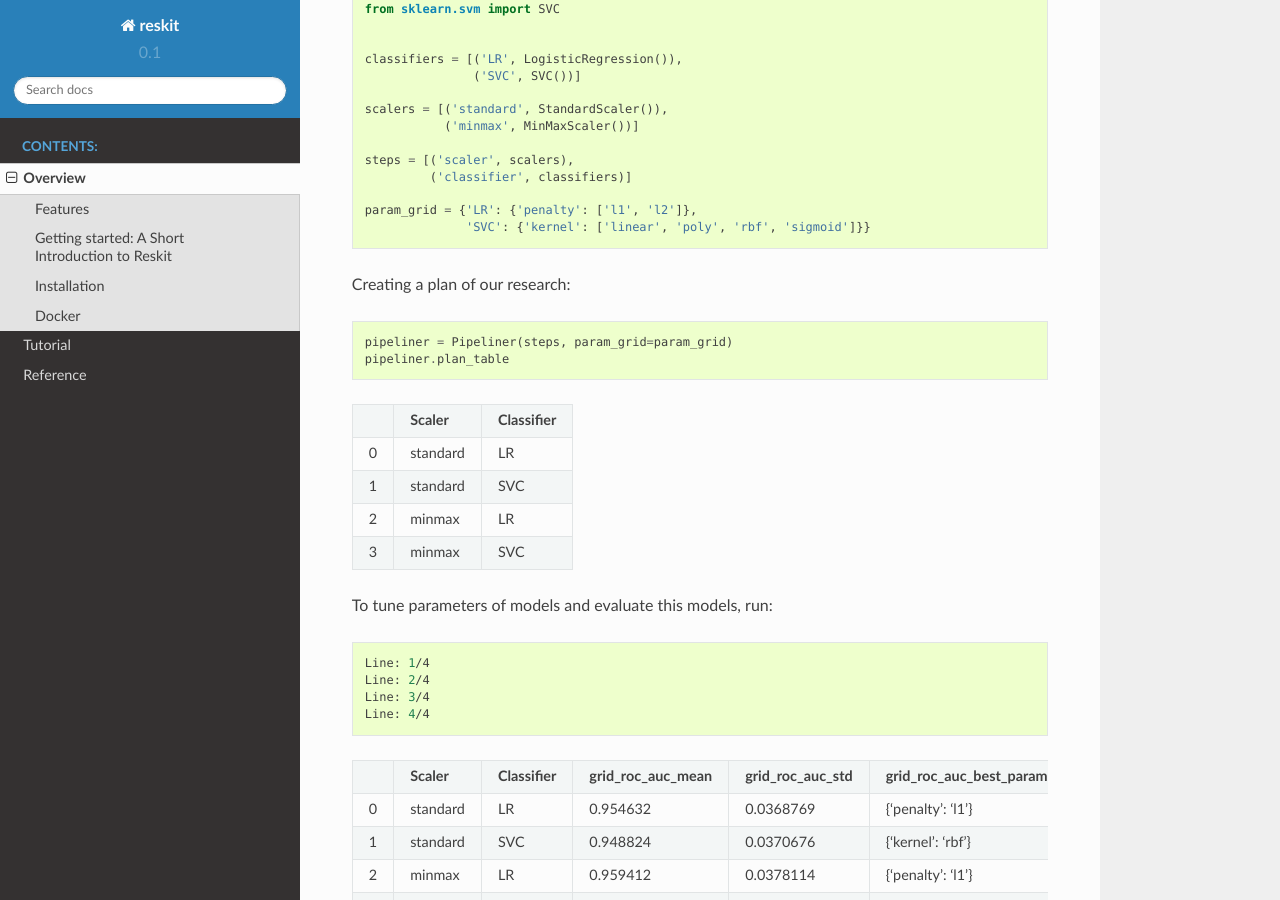
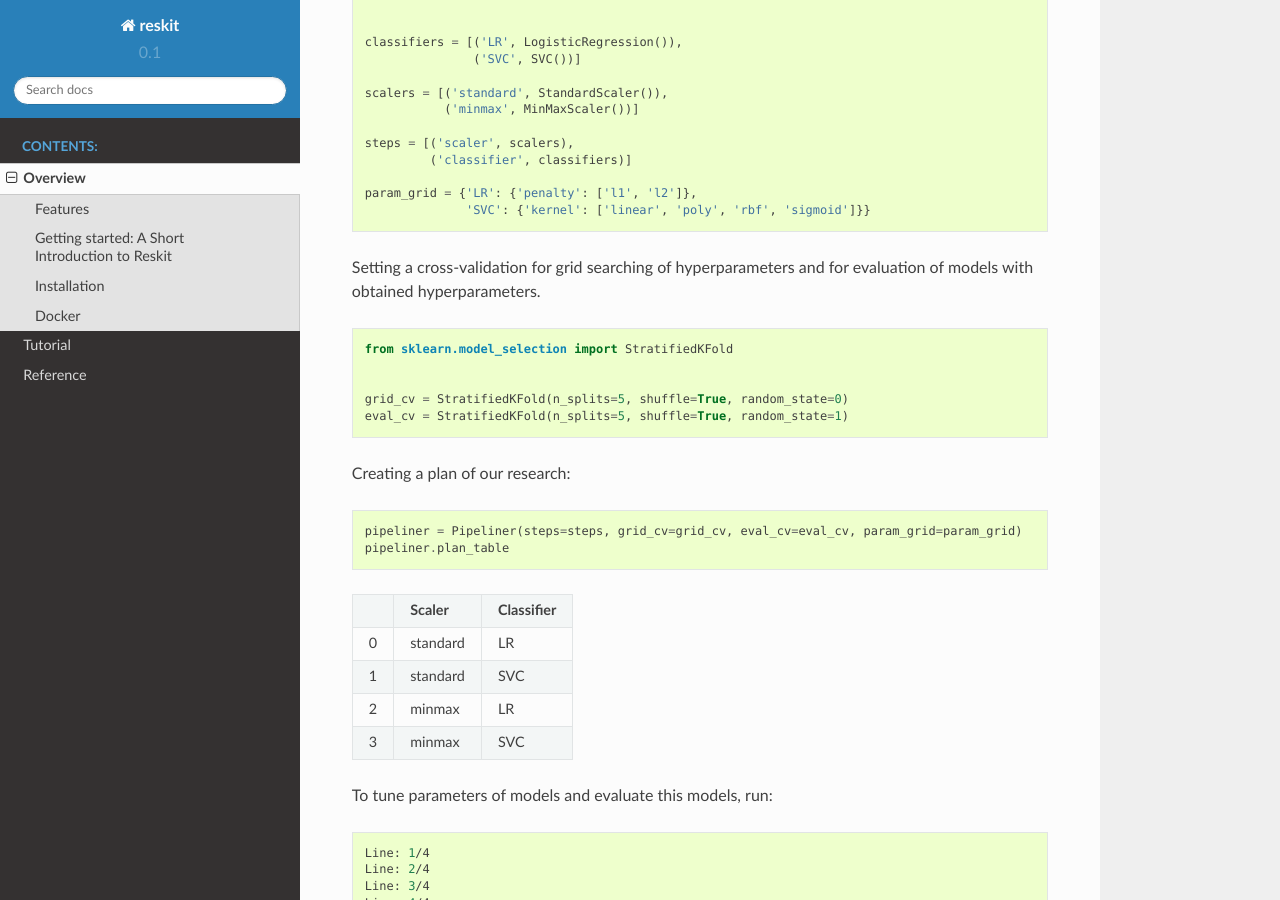
Before and after one commit to neuro-ml/reskit, a Sphinx documentation site: the page built from docs/source/overview.rst, in a window 1280 px wide and 900 px high, scrolled down 1492 px. Built offline with Sphinx 7.4.7 and the Read the Docs theme 2.0.0, drawn with Linux system fonts in a browser that asks for light colours.

Commit message:
Fixed overview grid_cv eval_cv.

```diff
--- a/docs/source/overview.rst
+++ b/docs/source/overview.rst
@@ -14,6 +14,7 @@ researchers who need pipelines amenable to versioning and reproducibility, yet
 who also have a large volume of experiments to run.
 
 .. contents::
+
 
 Features
 --------
@@ -60,12 +61,12 @@ Data preparing:
 
   X, y = make_classification()
 
+
 Setting steps for our pipelines and parameters for grid search:
 
 .. code-block:: python
 
   from reskit.core import Pipeliner
-
 
   from sklearn.preprocessing import StandardScaler
   from sklearn.preprocessing import MinMaxScaler
@@ -86,11 +87,23 @@ Setting steps for our pipelines and parameters for grid search:
   param_grid = {'LR': {'penalty': ['l1', 'l2']},
                 'SVC': {'kernel': ['linear', 'poly', 'rbf', 'sigmoid']}}
 
+
+Setting a cross-validation for grid searching of hyperparameters and for evaluation of models with obtained hyperparameters.
+
+.. code-block:: python
+
+  from sklearn.model_selection import StratifiedKFold
+
+
+  grid_cv = StratifiedKFold(n_splits=5, shuffle=True, random_state=0)
+  eval_cv = StratifiedKFold(n_splits=5, shuffle=True, random_state=1)
+
+
 Creating a plan of our research:
 
 .. code-block:: python
 
-  pipeliner = Pipeliner(steps, param_grid=param_grid)
+  pipeliner = Pipeliner(steps=steps, grid_cv=grid_cv, eval_cv=eval_cv, param_grid=param_grid)
   pipeliner.plan_table
 
 +---+------------+----------------+
@@ -105,10 +118,12 @@ Creating a plan of our research:
 | 3 |  minmax    |       SVC      |
 +---+------------+----------------+
 
+
 To tune parameters of models and evaluate this models, run:
 
 .. code-block:: python
   pipeliner.get_results(X, y, scoring=['roc_auc'])
+
 
 .. code-block:: bash
 
@@ -129,6 +144,7 @@ To tune parameters of models and evaluate this models, run:
 | 3 |  minmax    |       SVC      | 0.948971              | 0.0311831            | {'kernel': 'rbf'}            | 0.948286              | 0.031253             | [ 0.94117647 0.98961938 0.9140625 ] |
 +---+------------+----------------+-----------------------+----------------------+------------------------------+-----------------------+----------------------+-------------------------------------+
 
+
 Installation
 ------------
 
@@ -147,17 +163,20 @@ To install dependencies run next command:
 
 	pip install -r https://raw.githubusercontent.com/neuro-ml/reskit/master/requirements.txt
 
+
 To install stable version, run the following command:
 
 .. code-block:: bash
 
 	pip install -U https://github.com/neuro-ml/reskit/archive/master.zip
 
+
 To install latest development version of Reskit, run the following commands:
 
 .. code-block:: bash
 
   pip install https://github.com/neuro-ml/reskit/archive/master.zip
+
 
 Some reskit functions depends on:
 
@@ -170,6 +189,7 @@ You may install it via:
 .. code-block:: bash
 
   pip install -r https://raw.githubusercontent.com/nuro-ml/reskit/master/requirements_additional.txt
+
 
 Docker
 ------
@@ -186,11 +206,13 @@ To run Reskit in docker you can use next commands.
   git clone https://github.com/neuro-ml/reskit.git
   cd reskit
 
+
 2. Build:
 
 .. code-block:: bash
 
   docker build -t docker-reskit -f Dockerfile .
+
 
 3. Run container.
 
@@ -200,16 +222,19 @@ To run Reskit in docker you can use next commands.
 
     docker run -it docker-reskit bash
 
+
   b) If you want to run bash in container with shared directory:
 
     .. code-block:: bash
 
       docker run -v $PWD/scripts:/reskit/scripts -it -p 8809:8888 docker-reskit bash
 
+
     .. note::
 
       Files won't be deleted after stopping container if you save this
       files in shared directory.
+
 
   c) If you want to start Jupyter Notebook server at ``http://localhost:8809`` in container:
 
@@ -217,4 +242,5 @@ To run Reskit in docker you can use next commands.
 
       docker run -v $PWD/scripts:/reskit/scripts -it -p 8809:8888 docker-reskit jupyter notebook --no-browser --ip="*"
 
+
     Open http://localhost:8809 on your local machine in a web browser.
```
